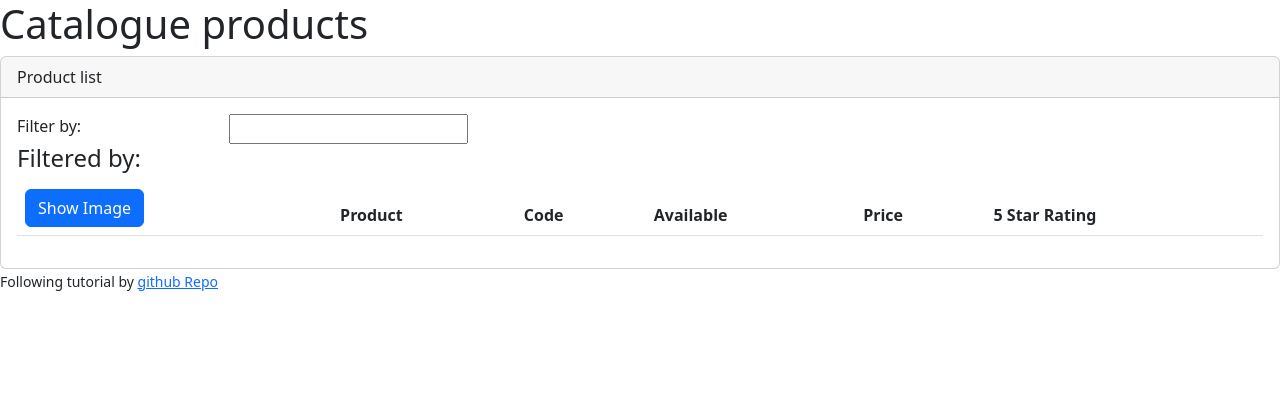
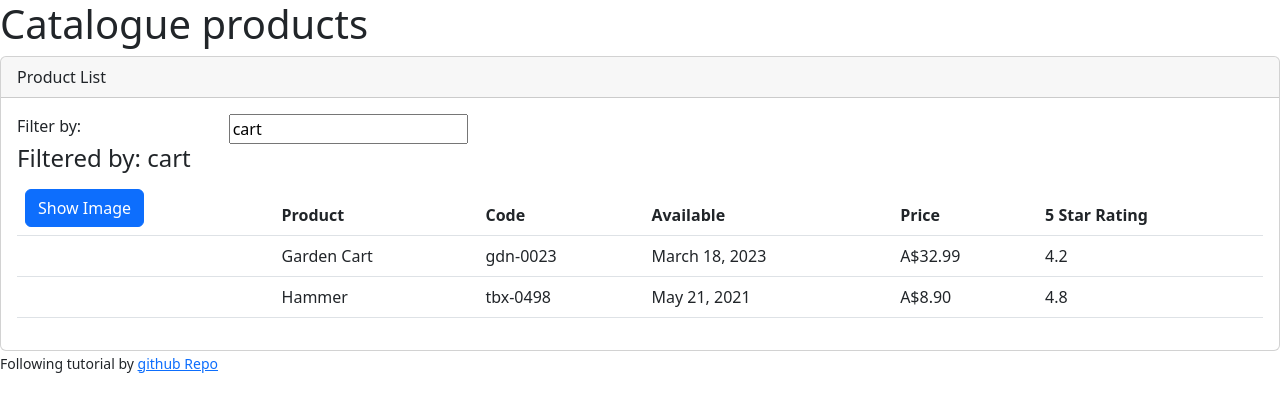
Before and after one commit to Lilish-Warrior/product-list, an Angular app: page / in a window 1280 px wide. Shown: the top 412 px of the page. Built offline with nearby package versions, Linux system fonts and the light colour scheme.

Commit message:
Add interpolation in the template, pipes and ngModule to bind data from component into template

```diff
--- a/src/app/app.module.ts
+++ b/src/app/app.module.ts
@@ -4,10 +4,11 @@
 import { AppRoutingModule } from './app-routing.module';
 import { AppComponent } from './app.component';
 import { ProductListComponent } from './products/product-list.component';
+import { FormsModule } from '@angular/forms';
 
 @NgModule({
-  declarations: [AppComponent, ProductListComponent],
-  imports: [BrowserModule, AppRoutingModule],
+  declarations: [AppComponent, ProductListComponent], //Our components, directives and pipes are declared here
+  imports: [BrowserModule, AppRoutingModule, FormsModule], //Components, directived and pipes from other sources(external modules) are imported here
   providers: [],
   bootstrap: [AppComponent],
 })
--- a/src/app/products/product-list.component.html
+++ b/src/app/products/product-list.component.html
@@ -1,23 +1,25 @@
 <div class="card">
-  <div class="card-header">Product list</div>
+  <div class="card-header">{{ pageTitle }}</div>
   <div class="card-body">
     <div class="row">
       <div class="col-md-2">Filter by:</div>
       <div class="col-md-4">
-        <input type="text" />
+        <input type="text" [(ngModel)]="listFilter" />
       </div>
     </div>
     <div class="row">
       <div class="col-md-6">
-        <h4>Filtered by:</h4>
+        <h4>Filtered by: {{ listFilter }}</h4>
       </div>
     </div>
     <div class="table-responsive">
-      <table class="table">
+      <table class="table" *ngIf="products.length">
         <thead>
           <tr>
             <th>
-              <button class="btn btn-primary">Show Image</button>
+              <button class="btn btn-primary" (click)="displayImage()">
+                {{ showImage ? "Hide" : "Show" }} Image
+              </button>
             </th>
             <th>Product</th>
             <th>Code</th>
@@ -26,7 +28,24 @@
             <th>5 Star Rating</th>
           </tr>
         </thead>
-        <tbody></tbody>
+        <tbody>
+          <tr *ngFor="let product of products">
+            <td>
+              <img
+                *ngIf="showImage"
+                [src]="product.imageURL"
+                [title]="product.productName"
+                [style.widht.px]="imageWidth"
+                [style.margin.px]="imageMargin"
+              />
+            </td>
+            <td>{{ product.productName }}</td>
+            <td>{{ product.productCode | lowercase }}</td>
+            <td>{{ product.releaseDate }}</td>
+            <td>{{ product.price | currency : "AUD" : "symbol" : "1.2-2" }}</td>
+            <td>{{ product.starRating }}</td>
+          </tr>
+        </tbody>
       </table>
     </div>
   </div>
--- a/src/app/products/product-list.component.ts
+++ b/src/app/products/product-list.component.ts
@@ -4,4 +4,36 @@
   selector: 'pm-products',
   templateUrl: './product-list.component.html',
 })
-export class ProductListComponent {}
+export class ProductListComponent {
+  pageTitle: string = 'Product List';
+  imageWidth: number = 50;
+  imageMargin: number = 2;
+  showImage: boolean = false;
+  listFilter: string = 'cart';
+  products: any[] = [
+    {
+      productId: 2,
+      productName: 'Garden Cart',
+      productCode: 'GDN-0023',
+      releaseDate: 'March 18, 2023',
+      description: ' Rolling garden cart',
+      price: 32.99,
+      starRating: 4.2,
+      imageURL: 'assets/images/garden_cart.png',
+    },
+    {
+      productId: 5,
+      productName: 'Hammer',
+      productCode: 'TBX-0498',
+      releaseDate: 'May 21, 2021',
+      description: ' Curved Hammer',
+      price: 8.9,
+      starRating: 4.8,
+      imageURL: 'assets/images/hammer.png',
+    },
+  ];
+
+  displayImage(): void {
+    this.showImage = !this.showImage;
+  }
+}
```
